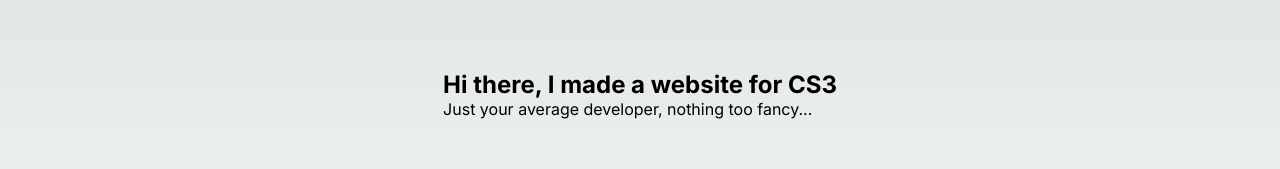
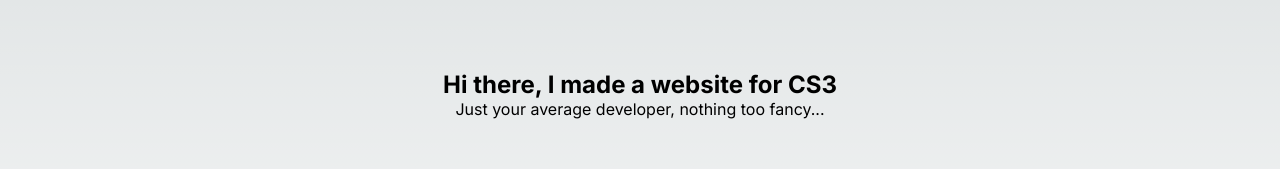
Before and after one commit to williwiser/my-app, a Next.js app: page / in a window 1280 px wide. Shown: the part 257-426 px from the top of the page. Built offline with nearby package versions, Linux system fonts and the light colour scheme.

Commit message:
centered the text

```diff
--- a/src/app/page.module.css
+++ b/src/app/page.module.css
@@ -27,3 +27,7 @@
   justify-content: center;
   height: 100%;
 }
+
+.description {
+  text-align: center;
+}
```
